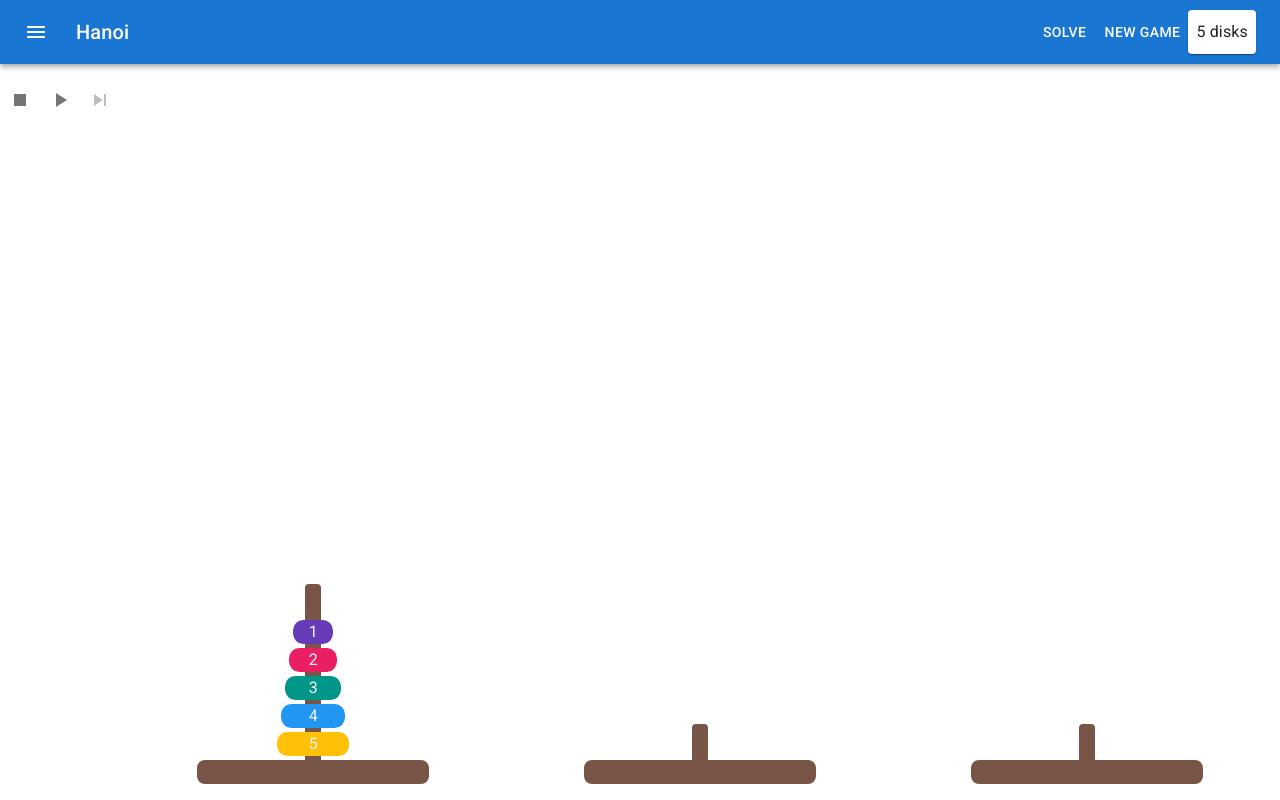
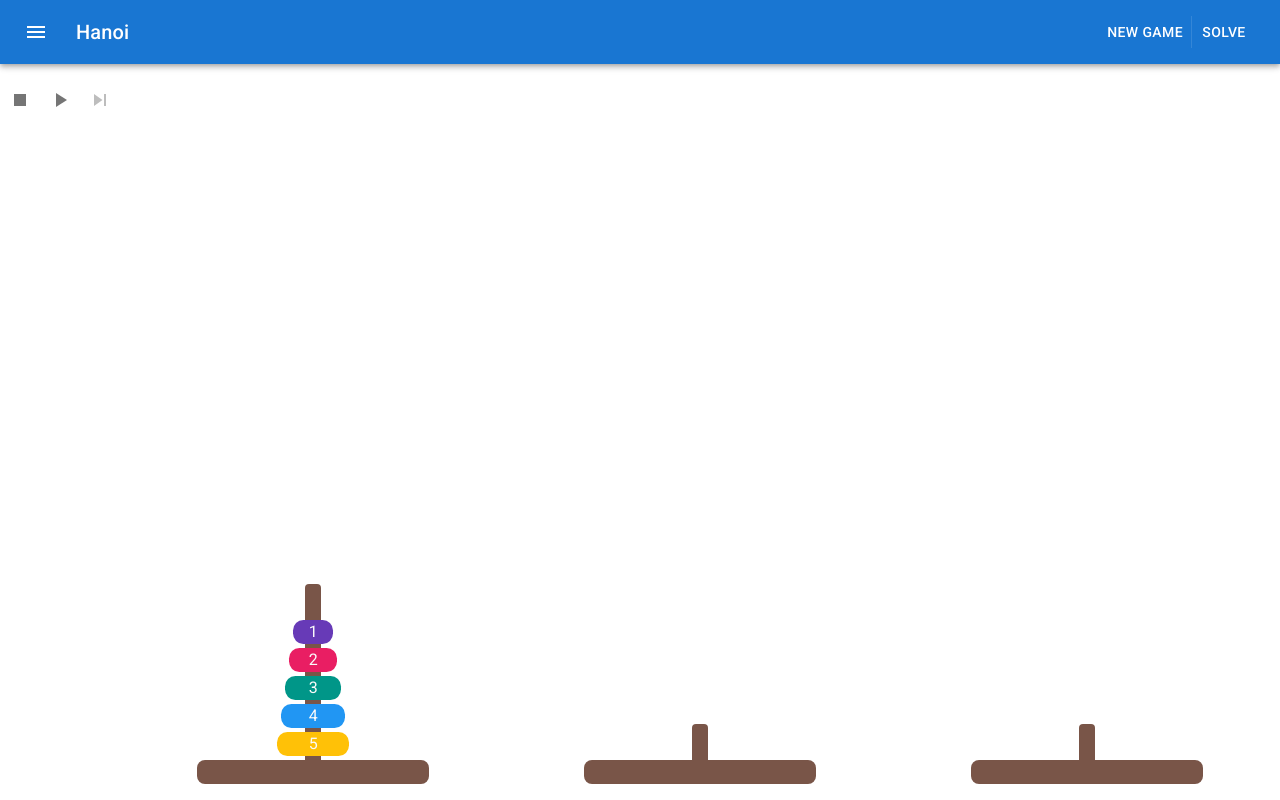
Before and after one commit to levhita/hanoi, a React (Create React App) app in the folder frontend/: page / in a window 1280 px wide. Built offline with nearby package versions, Linux system fonts and the light colour scheme.

Commit message:
* better ui for control buttons * resseting when clicking solve

```diff
--- a/frontend/src/components/Controls.jsx
+++ b/frontend/src/components/Controls.jsx
@@ -1,6 +1,6 @@
 import React from "react";
 import PropTypes from "prop-types";
-import { Button, Typography, Paper } from "@mui/material/";
+import { Button, Divider } from "@mui/material/";
 import NewGameDialog from "./NewGameDialog";
 
 function Controls({ newGame, handleSolve }) {
@@ -23,15 +23,17 @@ function Controls({ newGame, handleSolve }) {
 
   return (
     <>
+      <Button color="inherit" onClick={handleClickOpen}>
+        New Game
+      </Button>
+      <Divider
+        variant="middle"
+        orientation="vertical"
+        sx={{ padding: "1em 0em", borderColor: "rgba(255, 255, 255, 0.12)" }}
+      />
       <Button color="inherit" onClick={handleSolve}>
         Solve
       </Button>
-      <Button color="inherit" onClick={handleClickOpen}>
-        New Game
-      </Button>
-      <Paper sx={{ padding: "0.5em" }}>
-        <Typography variant="subtitle1">{disks} disks</Typography>
-      </Paper>
       <NewGameDialog
         open={open}
         onCreate={handleCreate}
--- a/frontend/src/components/Game.jsx
+++ b/frontend/src/components/Game.jsx
@@ -11,6 +11,7 @@ export default function Game() {
     b: [],
     c: [],
   });
+  const [disks, setDisks] = React.useState(5);
   const [solution, setSolution] = React.useState("");
   const [totalSteps, setTotalSteps] = React.useState(0);
   const [time, setTime] = React.useState(0);
@@ -36,9 +37,10 @@ export default function Game() {
     handleStep(steps[currentStep]);
   };
 
-  const newGame = (disks) => {
+  const newGame = (newDisks) => {
     const newGame = { a: [], b: [], c: [] };
-    newGame.a = _.range(1, disks + 1, 1);
+    newGame.a = _.range(1, newDisks + 1, 1);
+    setDisks(newDisks);
     setGame(newGame);
   };
 
@@ -58,6 +60,7 @@ export default function Game() {
     })
       .then((response) => response.json())
       .then((data) => {
+        newGame(disks);
         const { steps, time } = { ...data };
         setSolution(data.solution);
         setTime(time);
```
